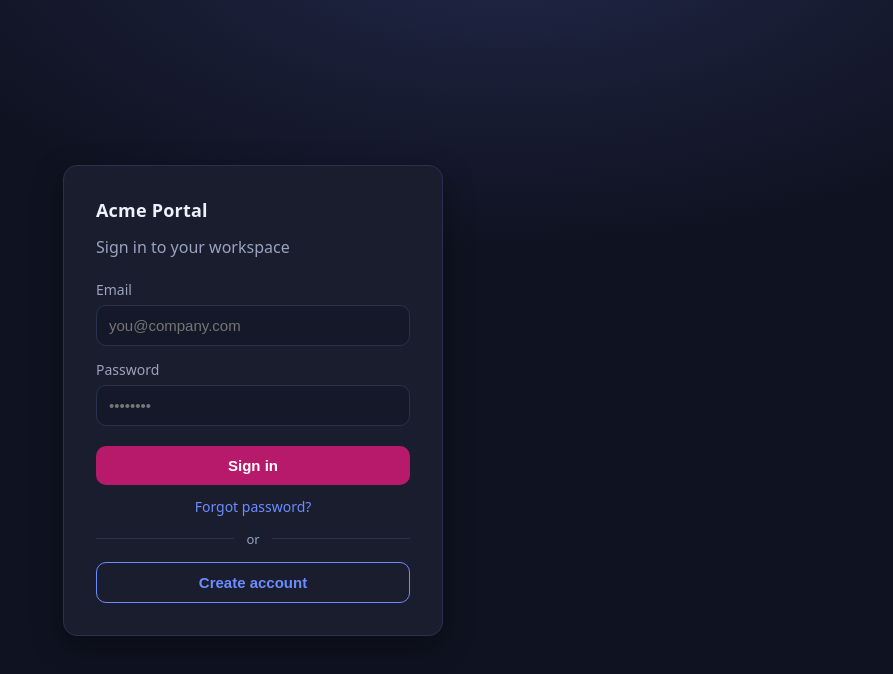
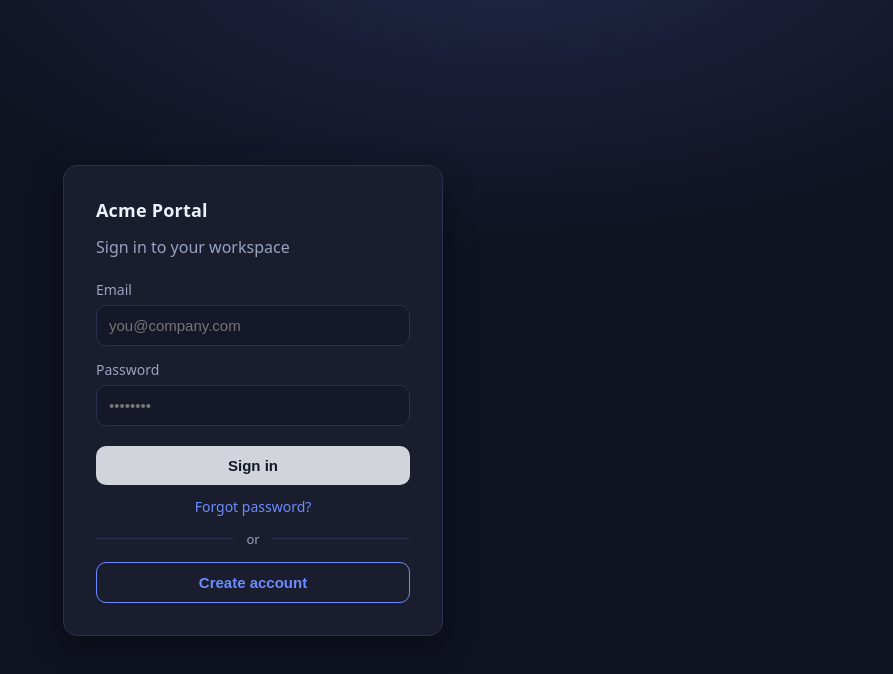
Before and after one commit to Areeha2004/acme-portal-demo, a React (Vite) app: page / in a window 1280 px wide. Shown: the top 674 px of the page, without its empty margins (387-1280 px from the left). Built offline with nearby package versions, Linux system fonts and the light colour scheme.

Commit message:
Draft: Make the signin button light grey

```diff
--- a/src/styles.css
+++ b/src/styles.css
@@ -101,8 +101,8 @@ body {
 }
 
 .btn-primary {
-  background: var(--primary);
-  color: white;
+  background: #d1d5db;
+  color: #111827;
   border: none;
   padding: 11px 20px;
   border-radius: 10px;
@@ -110,7 +110,7 @@ body {
   font-weight: 600;
   cursor: pointer;
 }
-.btn-primary:hover { filter: brightness(1.08); }
+.btn-primary:hover { filter: brightness(0.96); }
 .btn-block { width: 100%; }
 
 .btn-secondary {
```
